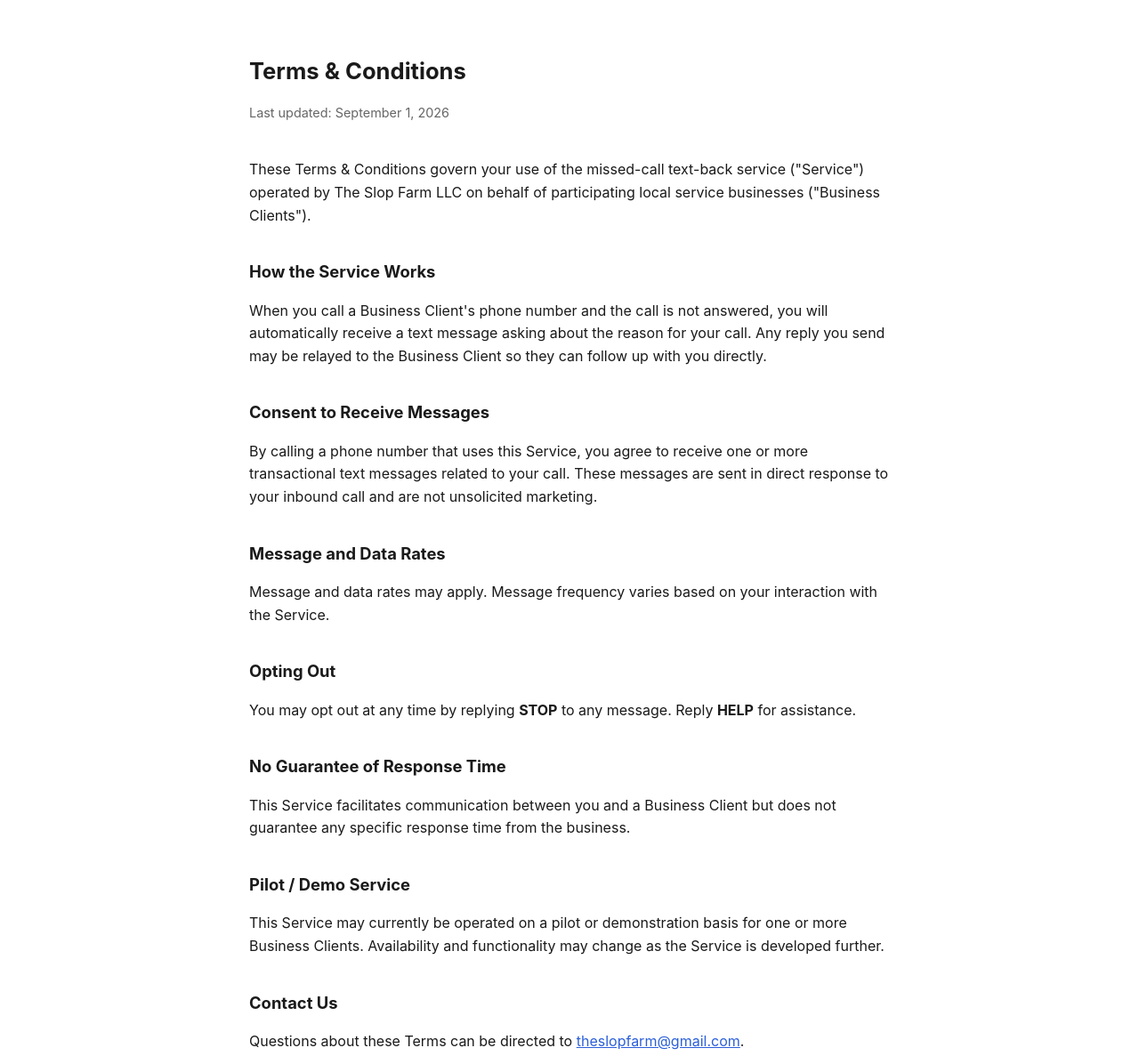
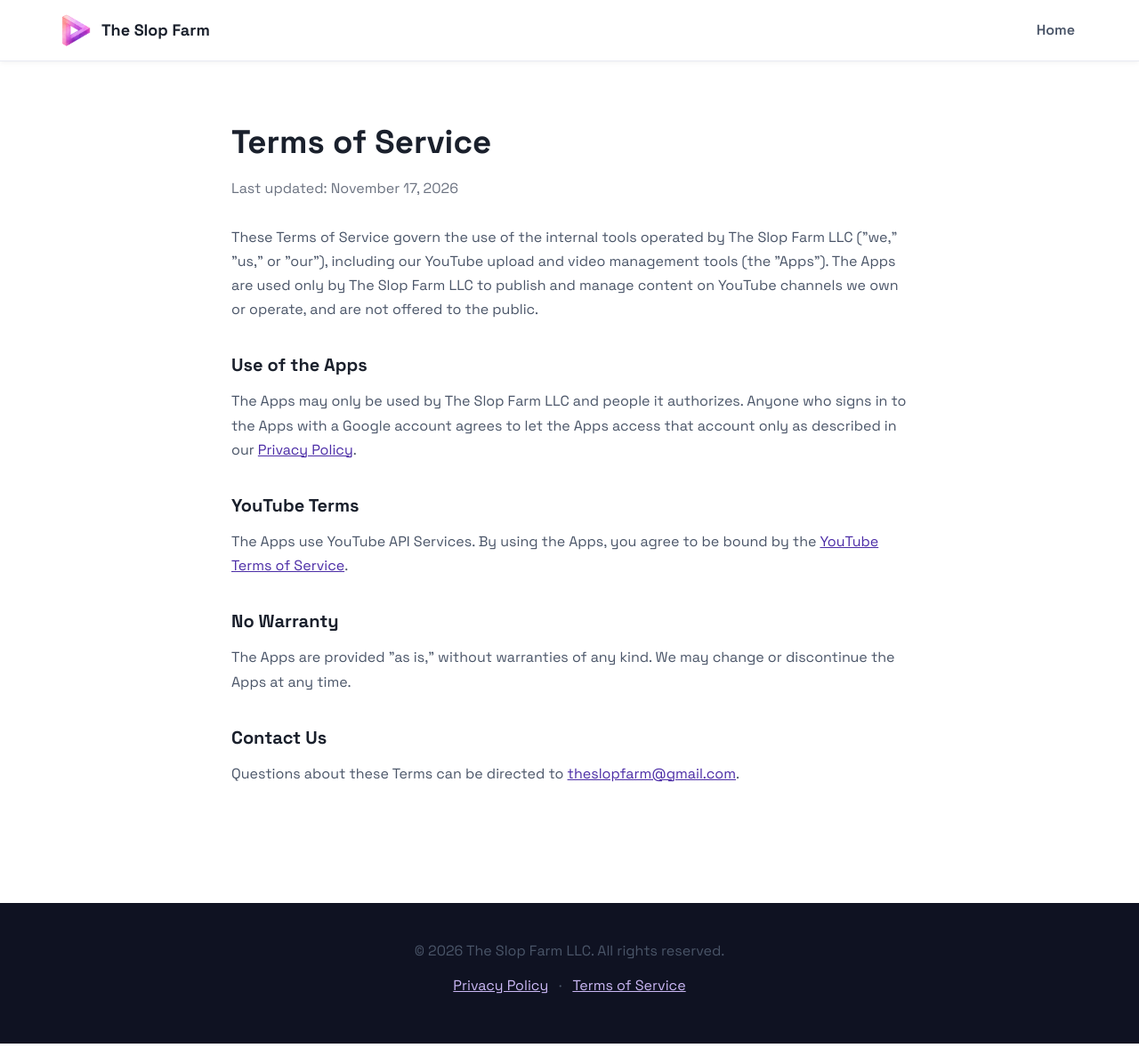
Before and after one commit to 3lmosfire/slop-farm-site, a plain HTML site: page terms.html in a window 1280 px wide. Shown: the whole page at 89% size. Drawn offline with Linux system fonts and the light colour scheme.

Commit message:
Revise terms and conditions for branding update
Updated the terms document to reflect new branding and service details.

```diff
--- a/terms.html
+++ b/terms.html
@@ -1,51 +1,67 @@
 <!DOCTYPE html>
 <html lang="en">
 <head>
-<meta charset="UTF-8">
-<meta name="viewport" content="width=device-width, initial-scale=1.0">
-<title>Terms & Conditions — The Slop Farm LLC</title>
-<style>
-  body {
-    font-family: -apple-system, BlinkMacSystemFont, "Segoe UI", Roboto, Helvetica, Arial, sans-serif;
-    max-width: 720px;
-    margin: 60px auto;
-    padding: 0 20px;
-    line-height: 1.6;
-    color: #1a1a1a;
-  }
-  h1 { font-size: 1.6em; margin-bottom: 4px; }
-  .updated { color: #666; font-size: 0.9em; margin-bottom: 40px; }
-  h2 { font-size: 1.15em; margin-top: 36px; }
-  a { color: #2b5fd9; }
-</style>
+  <meta charset="UTF-8" />
+  <meta name="viewport" content="width=device-width, initial-scale=1" />
+  <title>Terms of Service – The Slop Farm</title>
+  <link rel="icon" href="/favicon.ico">
+  <meta name="theme-color" content="#7A2CD6">
+  <link href="https://fonts.googleapis.com/css2?family=Space+Grotesk:wght@400;600;700&display=swap" rel="stylesheet">
+  <style>
+    *{margin:0;padding:0;box-sizing:border-box}
+    body{font-family:"Space Grotesk",sans-serif;background:#fff;color:#1a202c;line-height:1.7}
+    nav{background:#fff;border-bottom:1px solid #e8eaf2;padding:12px 0;box-shadow:0 1px 6px rgba(16,20,40,.06)}
+    .nav-container{max-width:1200px;margin:0 auto;padding:0 20px;display:flex;align-items:center;gap:16px}
+    .brand{display:flex;align-items:center;gap:10px;text-decoration:none;color:#1a202c;font-weight:700;font-size:1.125rem}
+    .brand img{width:44px;height:44px;display:block}
+    .nav-links{display:flex;gap:1.25rem;list-style:none;margin-left:auto}
+    .nav-links a{color:#4a5568;text-decoration:none;font-weight:600;padding:8px 12px;border-radius:10px}
+    .nav-links a:hover{background:#F5EEFF;color:#2d3748}
+    main{max-width:800px;margin:0 auto;padding:60px 20px}
+    h1{font-size:2.3rem;margin-bottom:6px}
+    .updated{color:#6b7280;margin-bottom:28px}
+    h2{font-size:1.25rem;margin:32px 0 10px}
+    p{color:#4a5568;margin-bottom:12px}
+    a{color:#4b2ca6}
+    footer{background:#0f1222;color:#fff;text-align:center;padding:40px 0;margin-top:60px}
+    footer a{color:#cbb8f5;margin:0 8px}
+  </style>
 </head>
 <body>
+  <nav>
+    <div class="nav-container">
+      <a href="/" class="brand">
+        <img src="/assets/logo.png" alt="The Slop Farm logo" />
+        <span>The Slop Farm</span>
+      </a>
+      <ul class="nav-links">
+        <li><a href="/">Home</a></li>
+      </ul>
+    </div>
+  </nav>
 
-<h1>Terms & Conditions</h1>
-<p class="updated">Last updated: September 1, 2026</p>
+  <main>
+    <h1>Terms of Service</h1>
+    <p class="updated">Last updated: November 17, 2026</p>
 
-<p>These Terms & Conditions govern your use of the missed-call text-back service ("Service") operated by The Slop Farm LLC on behalf of participating local service businesses ("Business Clients").</p>
+    <p>These Terms of Service govern the use of the internal tools operated by The Slop Farm LLC ("we," "us," or "our"), including our YouTube upload and video management tools (the "Apps"). The Apps are used only by The Slop Farm LLC to publish and manage content on YouTube channels we own or operate, and are not offered to the public.</p>
 
-<h2>How the Service Works</h2>
-<p>When you call a Business Client's phone number and the call is not answered, you will automatically receive a text message asking about the reason for your call. Any reply you send may be relayed to the Business Client so they can follow up with you directly.</p>
+    <h2>Use of the Apps</h2>
+    <p>The Apps may only be used by The Slop Farm LLC and people it authorizes. Anyone who signs in to the Apps with a Google account agrees to let the Apps access that account only as described in our <a href="/privacy.html">Privacy Policy</a>.</p>
 
-<h2>Consent to Receive Messages</h2>
-<p>By calling a phone number that uses this Service, you agree to receive one or more transactional text messages related to your call. These messages are sent in direct response to your inbound call and are not unsolicited marketing.</p>
+    <h2>YouTube Terms</h2>
+    <p>The Apps use YouTube API Services. By using the Apps, you agree to be bound by the <a href="https://www.youtube.com/t/terms">YouTube Terms of Service</a>.</p>
 
-<h2>Message and Data Rates</h2>
-<p>Message and data rates may apply. Message frequency varies based on your interaction with the Service.</p>
+    <h2>No Warranty</h2>
+    <p>The Apps are provided "as is," without warranties of any kind. We may change or discontinue the Apps at any time.</p>
 
-<h2>Opting Out</h2>
-<p>You may opt out at any time by replying <strong>STOP</strong> to any message. Reply <strong>HELP</strong> for assistance.</p>
+    <h2>Contact Us</h2>
+    <p>Questions about these Terms can be directed to <a href="mailto:theslopfarm@gmail.com">theslopfarm@gmail.com</a>.</p>
+  </main>
 
-<h2>No Guarantee of Response Time</h2>
-<p>This Service facilitates communication between you and a Business Client but does not guarantee any specific response time from the business.</p>
-
-<h2>Pilot / Demo Service</h2>
-<p>This Service may currently be operated on a pilot or demonstration basis for one or more Business Clients. Availability and functionality may change as the Service is developed further.</p>
-
-<h2>Contact Us</h2>
-<p>Questions about these Terms can be directed to <a href="mailto:theslopfarm@gmail.com">theslopfarm@gmail.com</a>.</p>
-
+  <footer>
+    <p>&copy; 2026 The Slop Farm LLC. All rights reserved.</p>
+    <p><a href="/privacy.html">Privacy Policy</a> · <a href="/terms.html">Terms of Service</a></p>
+  </footer>
 </body>
 </html>
```
